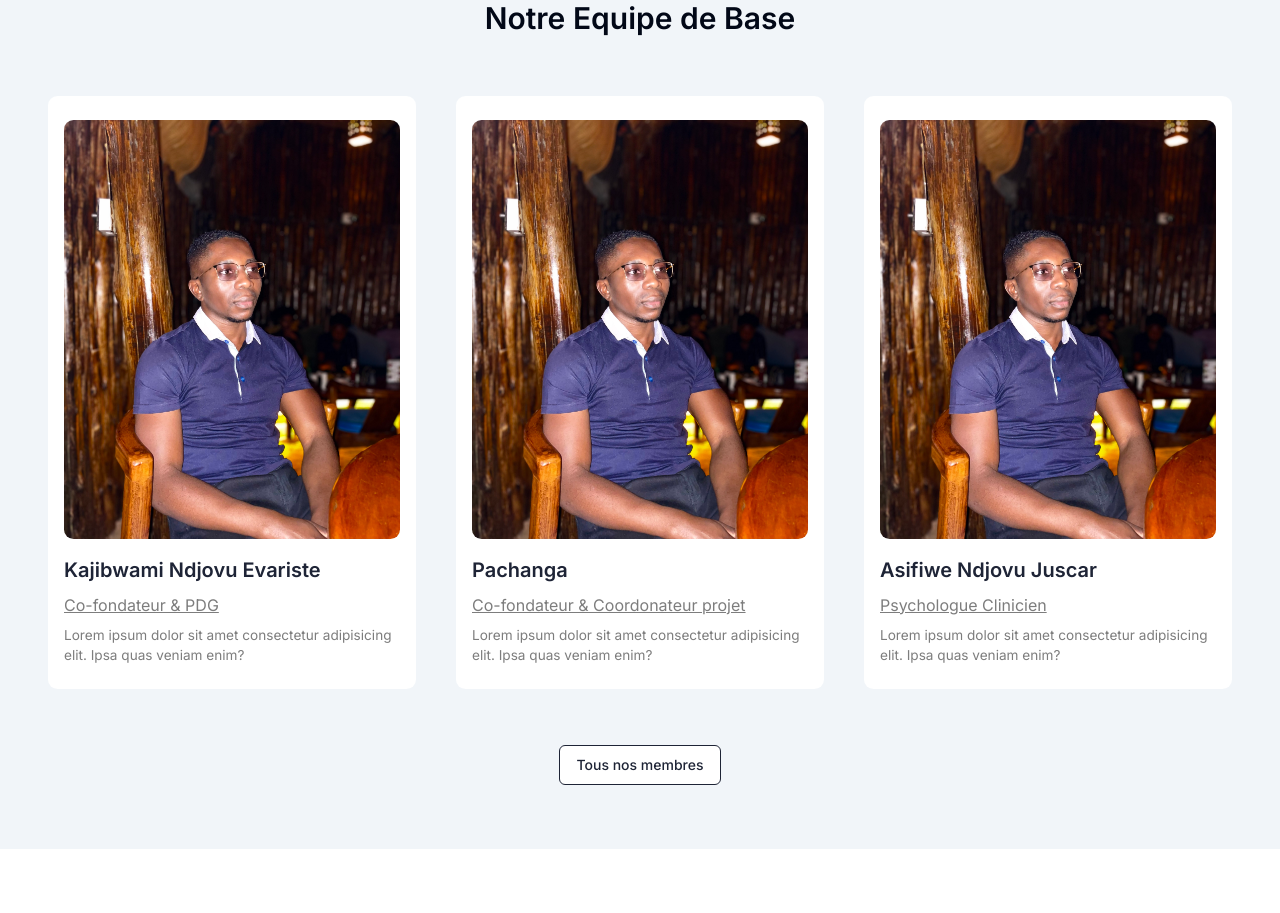
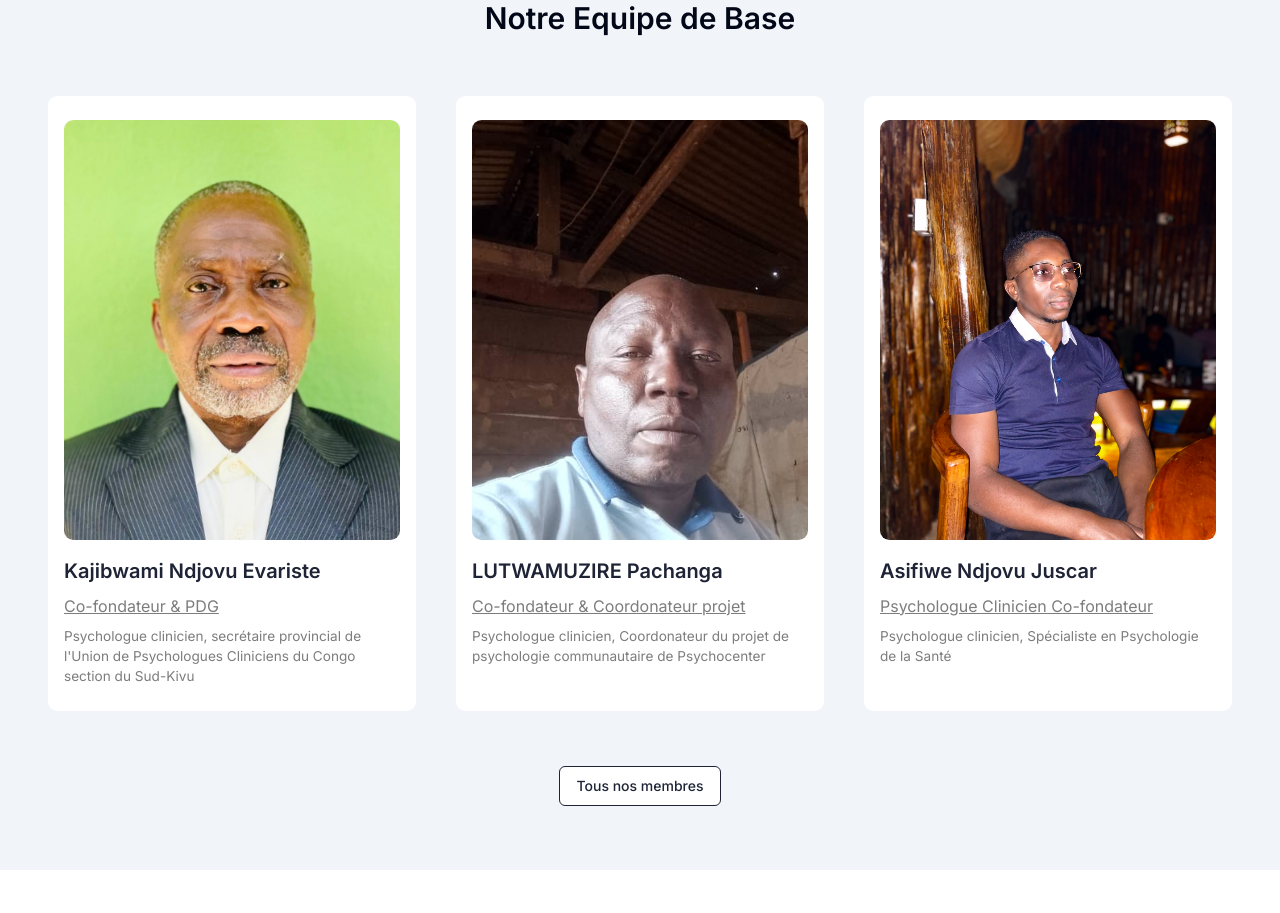
Before and after one commit to abanicaisse/psychocenter, a Next.js app: page / in a window 1280 px wide. Shown: the part 1120-2033 px from the top of the page. Built offline with nearby package versions, Linux system fonts and the light colour scheme.

Commit message:
Update team members pics & bio.

```diff
--- a/app/_components/TeamMembers.tsx
+++ b/app/_components/TeamMembers.tsx
@@ -1,8 +1,10 @@
+import React from "react";
+import { Button } from "@/components/ui/button";
 import Image, { StaticImageData } from "next/image";
-import React from "react";
 
+import evaristePic from "@/public/evariste.jpeg";
+import pachangaPic from "@/public/pachanga.jpeg";
 import juscarPic from "@/public/juscar.jpg";
-import { Button } from "@/components/ui/button";
 
 const TeamMembers = () => {
   const teamMembers: {
@@ -13,21 +15,21 @@ const TeamMembers = () => {
   }[] = [
     {
       name: "Kajibwami Ndjovu Evariste",
-      pic: juscarPic,
+      pic: evaristePic,
       role: "Co-fondateur & PDG",
-      bio: "Lorem ipsum dolor sit amet consectetur adipisicing elit. Ipsa quas veniam enim?",
+      bio: "Psychologue clinicien, secrétaire provincial de l'Union de Psychologues Cliniciens du Congo section du Sud-Kivu",
     },
     {
-      name: "Pachanga",
-      pic: juscarPic,
+      name: "LUTWAMUZIRE Pachanga",
+      pic: pachangaPic,
       role: "Co-fondateur & Coordonateur projet",
-      bio: "Lorem ipsum dolor sit amet consectetur adipisicing elit. Ipsa quas veniam enim?",
+      bio: "Psychologue clinicien, Coordonateur du projet de psychologie communautaire de Psychocenter",
     },
     {
       name: "Asifiwe Ndjovu Juscar",
       pic: juscarPic,
-      role: "Psychologue Clinicien",
-      bio: "Lorem ipsum dolor sit amet consectetur adipisicing elit. Ipsa quas veniam enim?",
+      role: "Psychologue Clinicien Co-fondateur",
+      bio: "Psychologue clinicien, Spécialiste en Psychologie de la Santé",
     },
   ];
   return (
@@ -55,7 +57,7 @@ const TeamMembers = () => {
                 width={250}
                 height={250}
                 alt={member.name}
-                className="w-full rounded-[0.6rem]"
+                className="h-[420px] max-h-[420px] w-full object-cover rounded-[0.6rem]"
               />
               <div className="w-full flex flex-col gap-2">
                 <h1 className="text-[1.25rem] font-semibold text-primary">
```
Also changed, not shown: public/evariste.jpeg (added), public/pachanga.jpeg (added).
